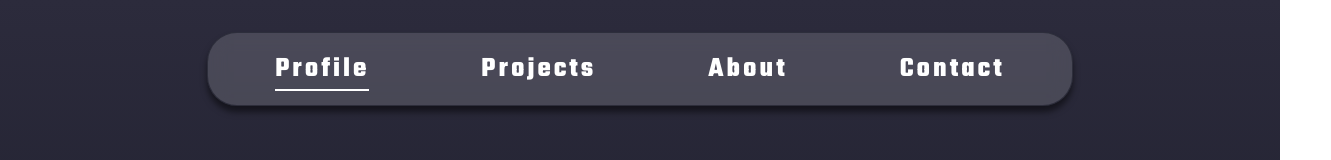
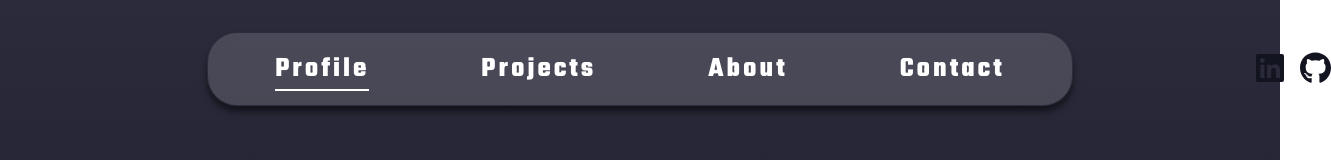
Before and after one commit to imarcus14/personal-website, a React (Vite) app: page / in a window 1280 px wide. Shown: the top 160 px of the page, 1331 px wide, since content can reach past the window. Built offline with nearby package versions, Linux system fonts and the light colour scheme; a web font is replaced by a local one.

Commit message:
Change the logos in the corner to open in separate tab

```diff
--- a/package.json
+++ b/package.json
@@ -13,6 +13,7 @@
     "@emailjs/browser": "^4.4.1",
     "@fortawesome/free-brands-svg-icons": "^6.7.2",
     "@fortawesome/free-solid-svg-icons": "^6.7.2",
+    "@fortawesome/react-fontawesome": "^0.2.2",
     "animate.css": "^4.1.1",
     "animejs": "^3.2.2",
     "gsap-trial": "^3.12.7",
--- a/src/components/Header/Header.jsx
+++ b/src/components/Header/Header.jsx
@@ -1,5 +1,8 @@
 import "./Header.scss";
 
+import { faGithub, faLinkedin } from "@fortawesome/free-brands-svg-icons";
+
+import { FontAwesomeIcon } from "@fortawesome/react-fontawesome";
 import { Link } from "react-router-dom";
 import github from "../../assets/icons/github.svg";
 import gmail from "../../assets/icons/gmail.svg";
@@ -54,23 +57,46 @@ const Header = () => {
         </Link>
       </div>
 
-      {/* <div className="contact-options">
+      <div className="contact-options">
         <div className="contact-icon">
-          <Link to="https://www.linkedin.com/in/ivan-marcus/">
-            <img className="contact-img" src={linkedin} alt="linkedin icon" />
+          <Link
+            to="#"
+            onClick={(e) => {
+              e.preventDefault();
+              window.open(
+                "https://www.linkedin.com/in/ivan-marcus/",
+                "_blank",
+                "noopener,noreferrer"
+              );
+            }}
+          >
+            <FontAwesomeIcon
+              className="contact-img"
+              icon={faLinkedin}
+              color="#121420"
+            />
           </Link>
         </div>
         <div className="contact-icon">
-          <Link to="mailto:ivanmarcus1@gmail.com">
-            <img className="contact-img" src={gmail} alt="Gmail icon" />
+          <Link
+            to="#"
+            onClick={(e) => {
+              e.preventDefault();
+              window.open(
+                "https://github.com/imarcus14",
+                "_blank",
+                "noopener,noreferrer"
+              );
+            }}
+          >
+            <FontAwesomeIcon
+              className="contact-img"
+              icon={faGithub}
+              color="#121420"
+            />
           </Link>
         </div>
-        <div className="contact-icon">
-          <Link to="https://github.com/imarcus14">
-            <img className="contact-img" src={github} alt="Gmail icon" />
-          </Link>
-        </div>
-      </div> */}
+      </div>
     </div>
   );
 };
--- a/src/components/Header/Header.scss
+++ b/src/components/Header/Header.scss
@@ -87,16 +87,16 @@
 
 .contact-options{
     display: flex;
-    position: absolute;
-    align-items: baseline;
-    gap: 1rem;
-    right: 40px;
-    top: 25px;
+        position: absolute;
+        /* align-items: center; */
+        gap: 1rem;
+        /* right: 0rem; */
+        /* top: 25px; */
+        left: 65.5rem;
 }
 
 .contact-img{
-    width: 3rem;
-    height: 3rem;
+   height: 2rem;
 }
 
 .contact-icon{
```
Also changed, not shown: 1 other file (tests, documents, lock files or other folders).
